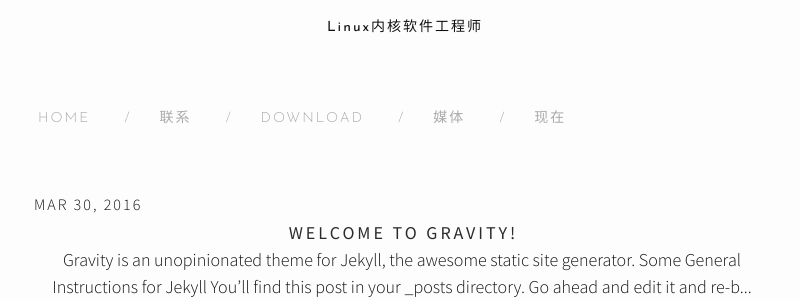
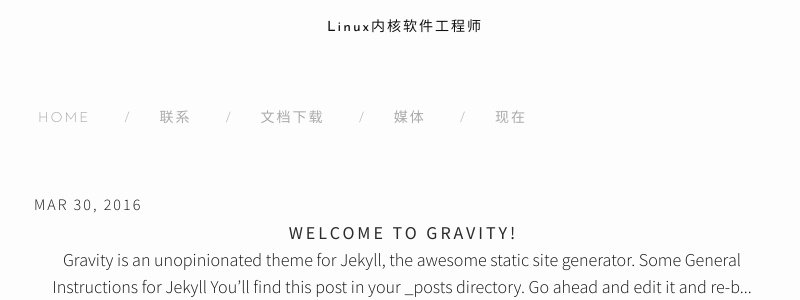
Before and after one commit to x-lugoo/x-lugoo.github.io, a Jekyll site: the page built from index.html, in a window 1280 px wide. Shown: the part 143-443 px from the top of the page, without its empty margins (238-1038 px from the left). Built offline with Jekyll 4.4.1, drawn with Linux system fonts in a browser that asks for light colours; nearby versions of some CDN libraries; the list of posts is cut into pages by our own code.

Commit message:
modify md file

```diff
--- a/download.md
+++ b/download.md
@@ -1,9 +1,8 @@
 ---
 layout: page
-title: Download
+title: 文档下载
 permalink: /download/
 
-tagline: "文档下载"
 ---
 
 <br>
```
Also changed, not shown: now.md (+0 -2 lines).
